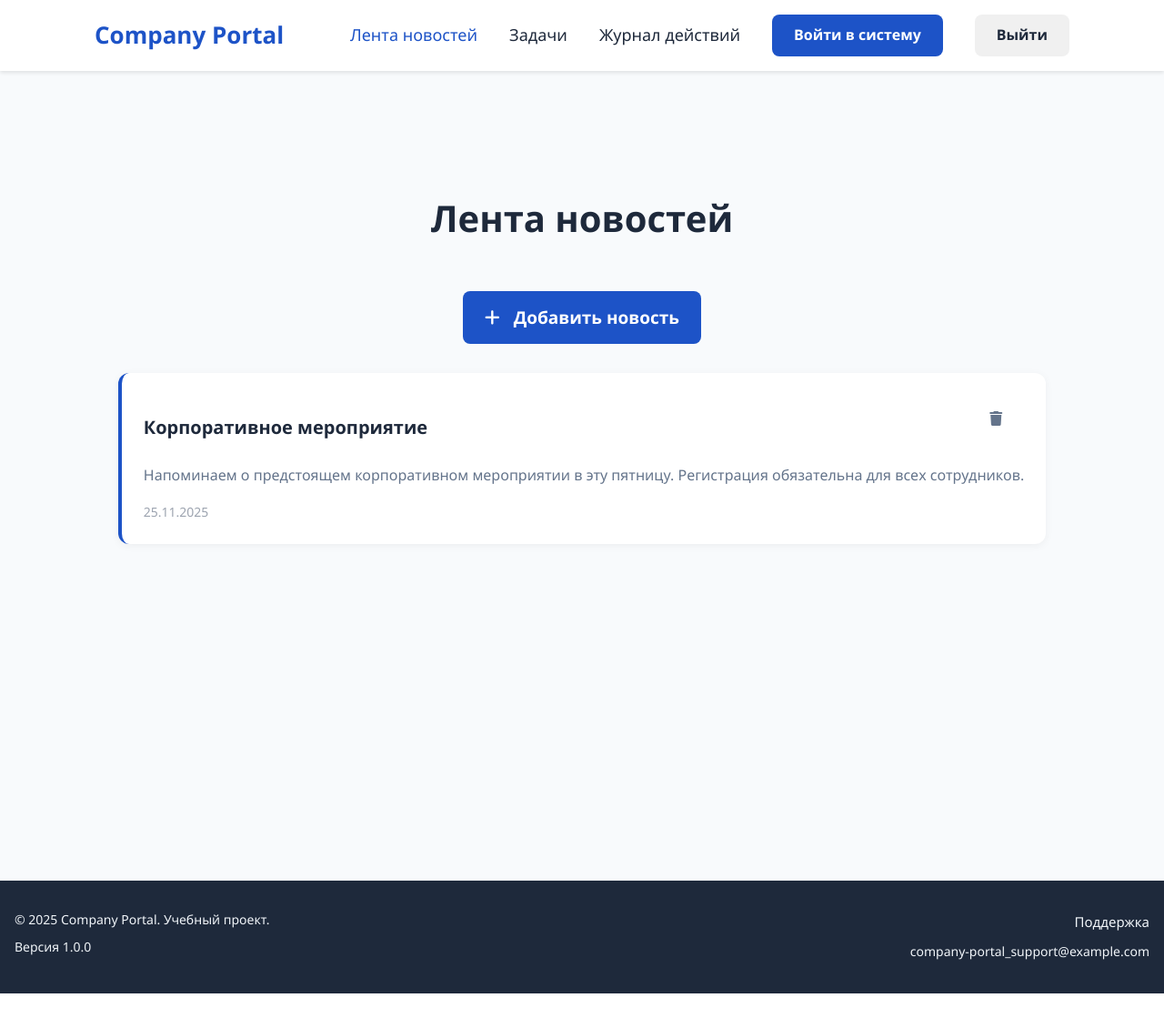
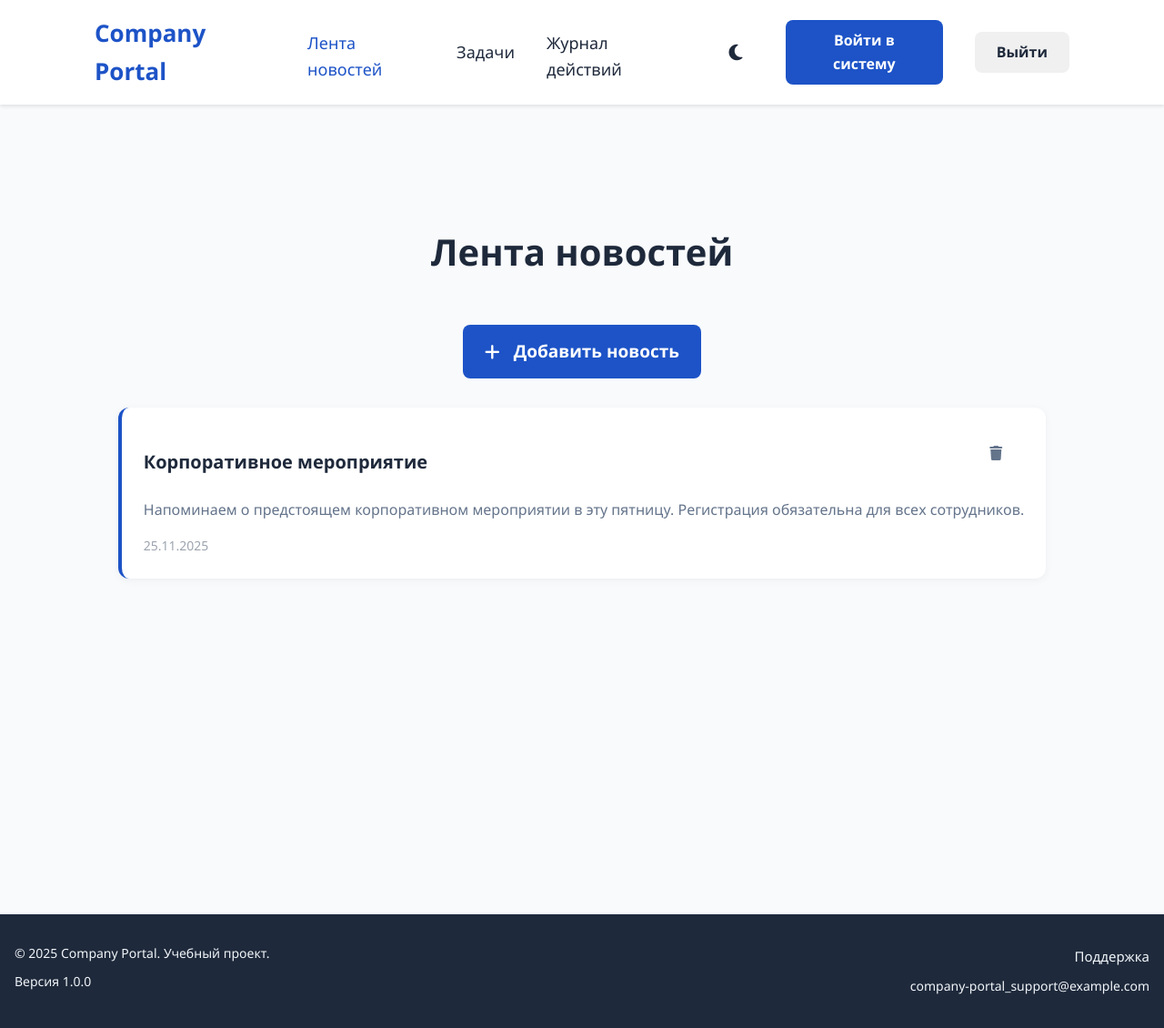
Before and after one commit to verivanova/company-portal, a PHP site: page /frontend/html/userFrame.php in a window 1280 px wide. Shown: the whole page at 91% size. Before the commit the page ends 1092 px from the top, so only its background shows below. Run offline with PHP 8.4, Linux system fonts and the light colour scheme; the visitor is signed in with stand-in values (Sample User, id 1); a stand-in replaces the project's code that opens the database connection.

Commit message:
смена темы
добавлен переключатель и стили для смены светлой темы на темную и обратно

```diff
--- a/frontend/css/styles.css
+++ b/frontend/css/styles.css
@@ -19,6 +19,178 @@
   --container-padding-x: 20px;
   --section-padding-y: 80px;
   --transition-duration: 0.3s ease;
+}
+
+/* Добавьте в начало файла после существующих :root */
+
+/* Светлая тема (по умолчанию) */
+:root,
+[data-theme="light"] {
+  --color-main: #1d53c7;
+  --color-hover: #1641b8;
+  --color-icon: #335ccf;
+  --color-text: #1e293b;
+  --color-second-text: #64748b;
+  --color-button-hover: #dadada;
+  --color-background: #f8fafc;
+  --color-gray-acent: #f1f5f9;
+  --color-gray-border: #9ca3af;
+  --color-second-border: #e5e7eb;
+  --color-darker: #e2e8f0;
+  --color-white: #ffffff;
+  --color-view-button: #f0f0f0;
+  --color-error: #dc2626;
+  --color-error-border: #fecaca;
+  --border-radius-small: 8px;
+  --border-radius-large: 12px;
+  --container-padding-x: 20px;
+  --section-padding-y: 80px;
+  --transition-duration: 0.3s ease;
+  --shadow-sm: 0 2px 4px rgba(0, 0, 0, 0.1);
+  --shadow-md: 0 5px 20px rgba(0, 0, 0, 0.1);
+  --shadow-lg: 0 15px 35px rgba(0, 0, 0, 0.1);
+}
+
+/* Темная тема */
+[data-theme="dark"] {
+  --color-main: #4f7df3;
+  --color-hover: #6b92f5;
+  --color-icon: #6b92f5;
+  --color-text: #e2e8f0;
+  --color-second-text: #94a3b8;
+  --color-button-hover: #3d3d3d;
+  --color-background: #0f172a;
+  --color-gray-acent: #1e293b;
+  --color-gray-border: #475569;
+  --color-second-border: #334155;
+  --color-darker: #1e293b;
+  --color-white: #1e293b;
+  --color-view-button: #334155;
+  --color-error: #ef4444;
+  --color-error-border: #7f1d1d;
+  --shadow-sm: 0 2px 4px rgba(0, 0, 0, 0.3);
+  --shadow-md: 0 5px 20px rgba(0, 0, 0, 0.3);
+  --shadow-lg: 0 15px 35px rgba(0, 0, 0, 0.4);
+}
+
+/* Стили для кнопки переключения темы */
+.theme-toggle {
+  background: none;
+  border: none;
+  cursor: pointer;
+  padding: 8px;
+  border-radius: 50%;
+  width: 40px;
+  height: 40px;
+  display: flex;
+  align-items: center;
+  justify-content: center;
+  font-size: 20px;
+  color: var(--color-text);
+  transition: all 0.3s ease;
+  margin-left: 10px;
+}
+
+.theme-toggle:hover {
+  background: var(--color-gray-acent);
+  transform: rotate(15deg);
+}
+
+.theme-toggle i {
+  transition: all 0.3s ease;
+}
+
+/* Обновите тени для всех элементов */
+.header {
+  box-shadow: var(--shadow-sm);
+}
+
+.news__form,
+.tasks__container,
+.management__container {
+  box-shadow: var(--shadow-md);
+}
+
+.login__inner {
+  box-shadow: var(--shadow-lg);
+}
+
+/* Добавьте переход для плавной смены темы */
+body * {
+  transition: background-color 0.3s ease,
+              color 0.3s ease,
+              border-color 0.3s ease,
+              box-shadow 0.3s ease;
+}
+
+/* Корректировки для темной темы */
+[data-theme="dark"] .header {
+  background-color: #1e293b;
+}
+
+[data-theme="dark"] .news__item,
+[data-theme="dark"] .tasks__item,
+[data-theme="dark"] .management__item,
+[data-theme="dark"] .actionLog__item {
+  background-color: #1e293b;
+  color: var(--color-text);
+}
+
+[data-theme="dark"] .news__inner input,
+[data-theme="dark"] .news__inner textarea,
+[data-theme="dark"] .news__inner select,
+[data-theme="dark"] .management__inner input,
+[data-theme="dark"] .management__inner select,
+[data-theme="dark"] .management__inner textarea {
+  background-color: #0f172a;
+  color: #e2e8f0;
+  border-color: #334155;
+}
+
+[data-theme="dark"] .form__inner input {
+  background-color: #0f172a;
+  color: #e2e8f0;
+}
+
+[data-theme="dark"] .footer {
+  background-color: #0f172a;
+}
+
+[data-theme="dark"] .tasks__box input,
+[data-theme="dark"] .tasks__filter select {
+  background-color: #0f172a;
+  color: #e2e8f0;
+}
+
+[data-theme="dark"] .features__card {
+  background-color: #1e293b;
+}
+
+[data-theme="dark"] .about {
+  background-color: #1e293b;
+}
+
+[data-theme="dark"] .management__detail {
+  background-color: #0f172a;
+}
+
+[data-theme="dark"] .header__btn-logout {
+  background-color: #334155 !important;
+  color: #e2e8f0 !important;
+}
+
+[data-theme="dark"] .header__btn-logout:hover {
+  background-color: #475569 !important;
+}
+
+[data-theme="dark"] .tasks__status-not {
+  background-color: #1e3a5f;
+  color: #93c5fd;
+}
+
+[data-theme="dark"] .tasks__status-completed {
+  background-color: #064e3b;
+  color: #6ee7b7;
 }
 
 *,
--- a/frontend/html/adminFrame.php
+++ b/frontend/html/adminFrame.php
@@ -33,6 +33,11 @@ if (!isset($_SESSION['user_id']) || $_SESSION['role'] !== 'admin') {
           </li>
           <li class="header__menu-item">
             <a id="actionLog-link" class="header__menu-link">Журнал действий</a>
+          </li>
+          <li class="header__menu-item">
+            <button id="themeToggle" class="theme-toggle" title="Переключить тему">
+              <i class="fas fa-moon"></i>
+            </button>
           </li>
           <li class="header__menu-item">
             <a href="#login" class="btn header__btn-login">Администратор<?= htmlspecialchars($_SESSION['email']) ?></a>
--- a/frontend/html/userFrame.php
+++ b/frontend/html/userFrame.php
@@ -29,6 +29,11 @@ if (!isset($_SESSION['user_id']) || $_SESSION['role'] !== 'user') {
           </li>
           <li class="header__menu-item">
             <a id="actionLog-link" class="header__menu-link">Журнал действий</a>
+          </li>
+          <li class="header__menu-item">
+            <button id="themeToggle" class="theme-toggle" title="Переключить тему">
+              <i class="fas fa-moon"></i>
+            </button>
           </li>
           <li class="header__menu-item">
             <a href="#login" class="btn header__btn-login">Войти в систему</a>
--- a/frontend/js/app.js
+++ b/frontend/js/app.js
@@ -1,4 +1,31 @@
+// Theme toggle functionality
+function initThemeToggle() {
+  const themeToggle = document.getElementById('themeToggle');
+  if (!themeToggle) return;
+
+  // Получаем сохраненную тему или используем светлую по умолчанию
+  const savedTheme = localStorage.getItem('theme') || 'light';
+  document.documentElement.setAttribute('data-theme', savedTheme);
+  updateThemeIcon(savedTheme);
+
+  themeToggle.addEventListener('click', () => {
+    const currentTheme = document.documentElement.getAttribute('data-theme');
+    const newTheme = currentTheme === 'light' ? 'dark' : 'light';
+
+    document.documentElement.setAttribute('data-theme', newTheme);
+    localStorage.setItem('theme', newTheme);
+    updateThemeIcon(newTheme);
+  });
+}
+
+function updateThemeIcon(theme) {
+  const icon = document.querySelector('#themeToggle i');
+  if (icon) {
+    icon.className = theme === 'dark' ? 'fas fa-sun' : 'fas fa-moon';
+  }
+}
 document.addEventListener('DOMContentLoaded', function() {
+  initThemeToggle();
   const newsLink = document.getElementById('news-link');
   const tasksLink = document.getElementById('tasks-link');
   const managementLink = document.getElementById('management-link');
```
Also changed, not shown: frontend/html/index.html (+30 -0 lines).
